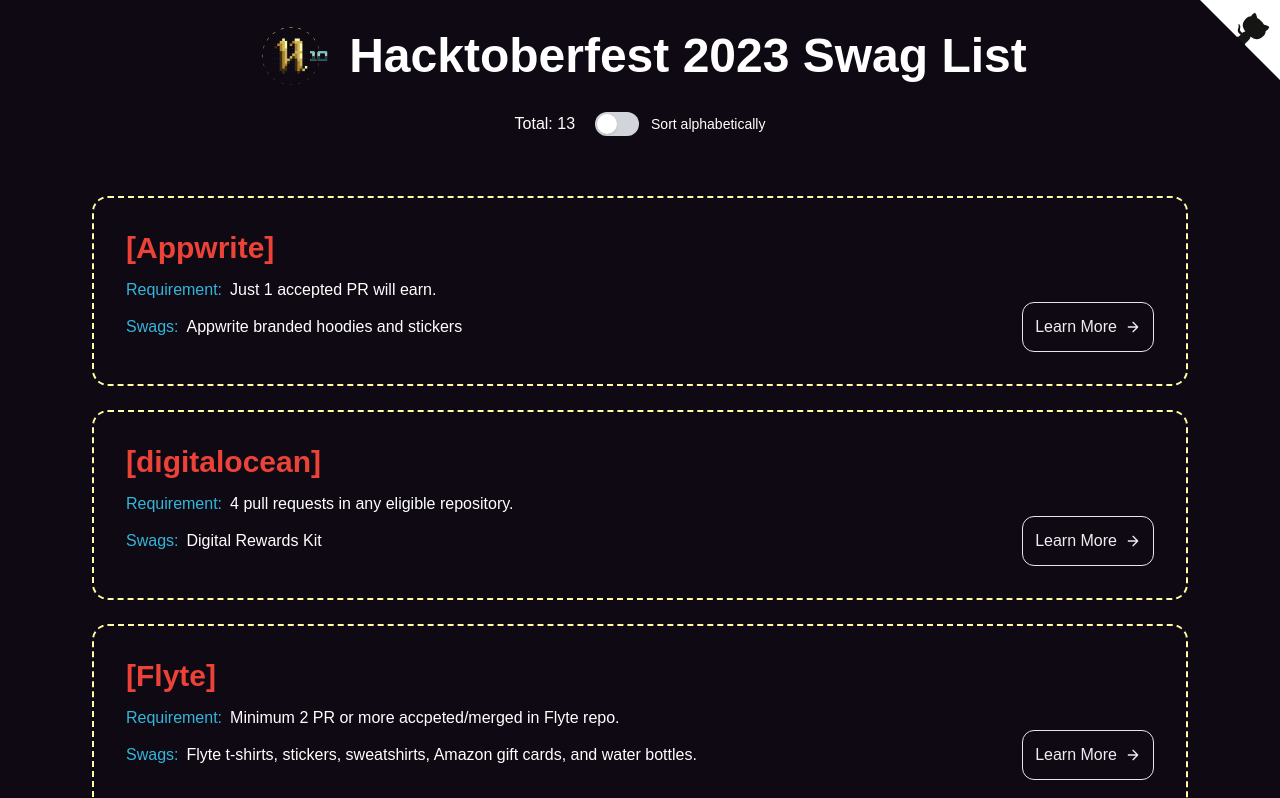
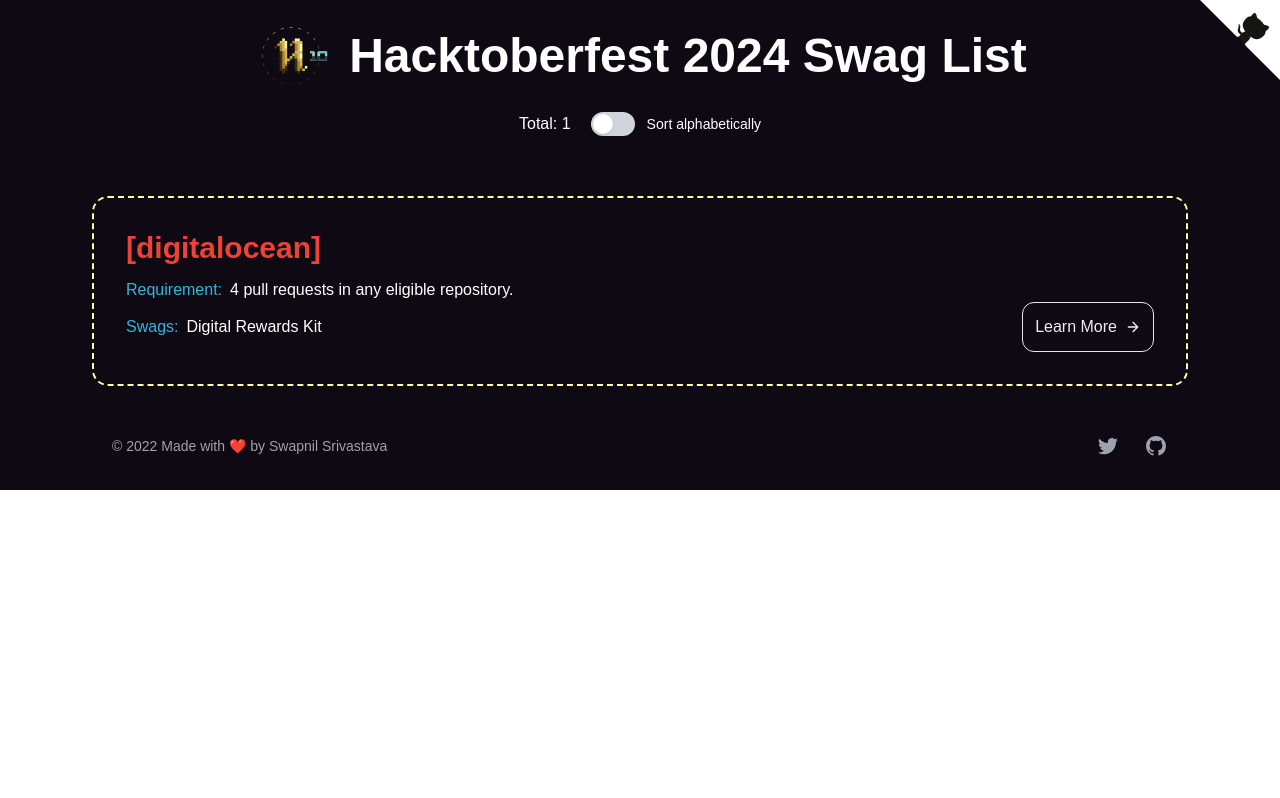
Before and after one commit to swapnilsparsh/hacktoberfest-swag, a Vue app: page / in a window 1280 px wide. Shown: the top 798 px of the page. Built offline with nearby package versions, Linux system fonts and the light colour scheme.

Commit message:
2023 -> 2024

```diff
--- a/index.html
+++ b/index.html
@@ -5,21 +5,21 @@
   <meta charset="UTF-8" />
   <link rel="icon" href="/favicon.svg" />
   <meta name="viewport" content="width=device-width, initial-scale=1.0" />
-  <title>Hacktoberfest 2023 Swag</title>
-  <meta name="description" content="Hacktoberfest Swag List 2023" />
+  <title>Hacktoberfest 2024 Swag</title>
+  <meta name="description" content="Hacktoberfest Swag List 2024" />
 
   <!-- Open Graph / Facebook -->
   <meta property="og:type" content="website" />
   <meta property="og:url" content="https://hacktoberfestswag.vercel.app/" />
-  <meta property="og:title" content="Hacktoberfest 2023 Swag" />
-  <meta property="og:description" content="Hacktoberfest Swag List 2023" />
+  <meta property="og:title" content="Hacktoberfest 2024 Swag" />
+  <meta property="og:description" content="Hacktoberfest Swag List 2024" />
   <meta property="og:image" content="https://hacktoberfestswag.vercel.app/image/MetaImage.png" />
 
   <!-- Twitter -->
   <meta property="twitter:card" content="summary_large_image" />
   <meta property="twitter:url" content="https://hacktoberfestswag.vercel.app/" />
-  <meta property="twitter:title" content="Hacktoberfest 2023 Swag" />
-  <meta property="twitter:description" content="Hacktoberfest Swag List 2023" />
+  <meta property="twitter:title" content="Hacktoberfest 2024 Swag" />
+  <meta property="twitter:description" content="Hacktoberfest Swag List 2024" />
   <meta property="twitter:image" content="https://hacktoberfestswag.vercel.app/image/MetaImage.png" />
 
 </head>
--- a/src/App.vue
+++ b/src/App.vue
@@ -1,7 +1,6 @@
 <script>
 import { computed, ref } from "vue";
-// import data from "./data.json";
-import data from "./data/data-2023.json";
+import data from "./data/data-2024.json";
 import Twitter from "./components/Twitter.vue";
 import GitHub from "./components/GitHub.vue";
 import GitHubSVG from "./components/GitHubSVG.vue";
@@ -34,7 +33,7 @@ export default {
           class="object-cover w-20 h-20 rounded-full"
         />
         <h1 class="text-4xl font-semibold text-center text-white md:text-5xl">
-          Hacktoberfest 2023 Swag List
+          Hacktoberfest 2024 Swag List
         </h1>
       </section>
       <a
--- /dev/null
+++ b/src/data/data-2024.json
@@ -0,0 +1,9 @@
+[
+  {
+    "org": "https://www.digitalocean.com/",
+    "text": "digitalocean",
+    "description": "4 pull requests in any eligible repository.",
+    "swags": "Digital Rewards Kit",
+    "href": "https://hacktoberfest.com/about/#rewards"
+  }
+]
```
Also changed, not shown: 1 other file (tests, documents, lock files or other folders).
